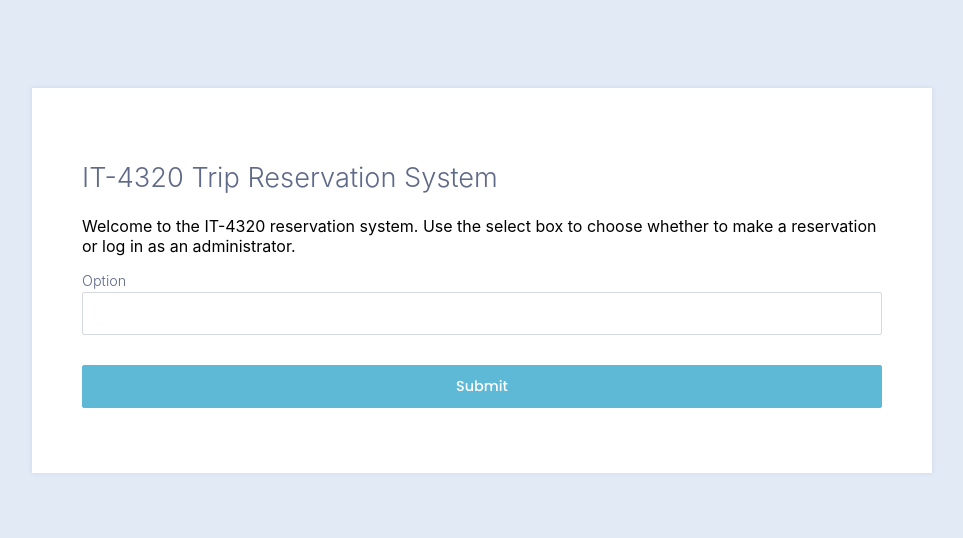
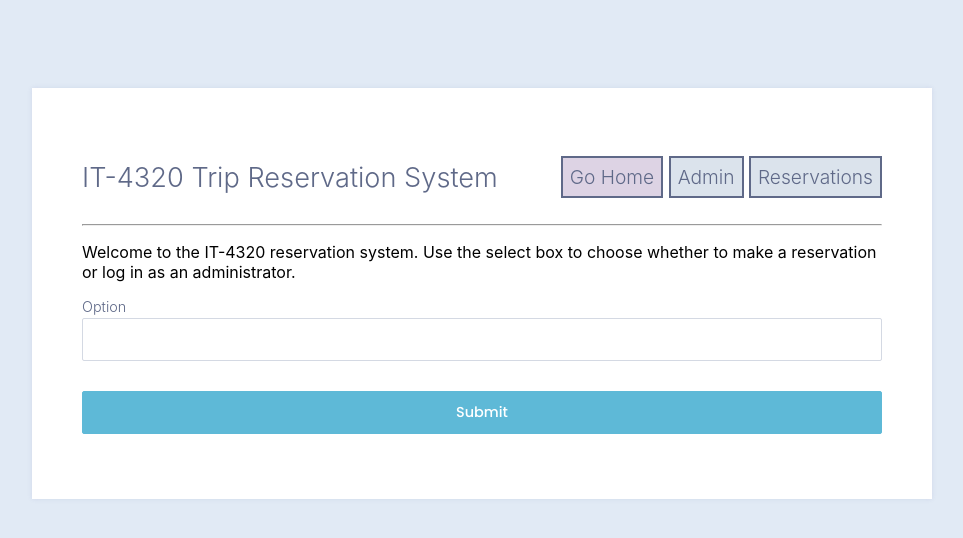
Before and after one commit to swimmingnoah/4320-Final-Project, a Python web app: template flask_wtforms_tutorial/templates/options.html in a window 1280 px wide. Shown: the top 538 px of the page, without its empty margins (158-1121 px from the left). Run offline with Jinja, Linux system fonts and the light colour scheme; the template is opened without the code that fills it: most values are stand-ins (such as "Sample title", 1, 10 or a date in 2020); form fields are guessed from the names that the template uses; some libraries are stand-ins or nearby versions.

Commit message:
added buttons to options

```diff
--- a/flask_wtforms_tutorial/templates/options.html
+++ b/flask_wtforms_tutorial/templates/options.html
@@ -6,7 +6,17 @@
 
 {% block content %}
 <div class="formwrapper">
-  <h2 class="title">IT-4320 Trip Reservation System</h2>
+
+      <div class="title__container">
+    <h2 class="title">IT-4320 Trip Reservation System</h2>
+    <div>
+      <a href="/" class="go__home">Go Home</a>
+      <a href="/admin" class="go__other">Admin</a>
+      <a href="/reservations" class="go__other">Reservations</a>
+    </div>
+
+  </div>
+  <hr>
   <p>Welcome to the IT-4320 reservation system. Use the select box to choose whether to make a reservation or log in as an administrator.</p>
   <form method="POST" action="/">
       {{ form.csrf_token }}
```
